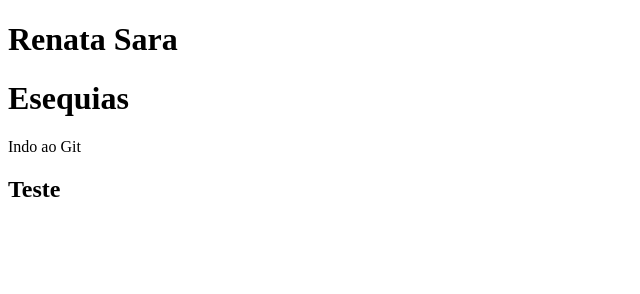
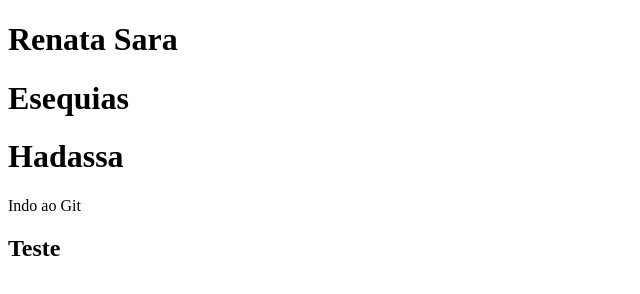
Before and after one commit to Renata-Sara/teste28042021, a plain HTML site: page index.html in a window 1280 px wide. Shown: the whole page, without its empty margins (0-640 px from the left). Drawn offline with Linux system fonts and the light colour scheme.

Commit message:
Update Index

```diff
--- a/index.html
+++ b/index.html
@@ -11,6 +11,7 @@
 
     <h1>Renata Sara</h1>
     <h1>Esequias</h1>
+    <h1>Hadassa</h1>
     <p>Indo ao Git</p>
     <h2>Teste</h2>
 
```
